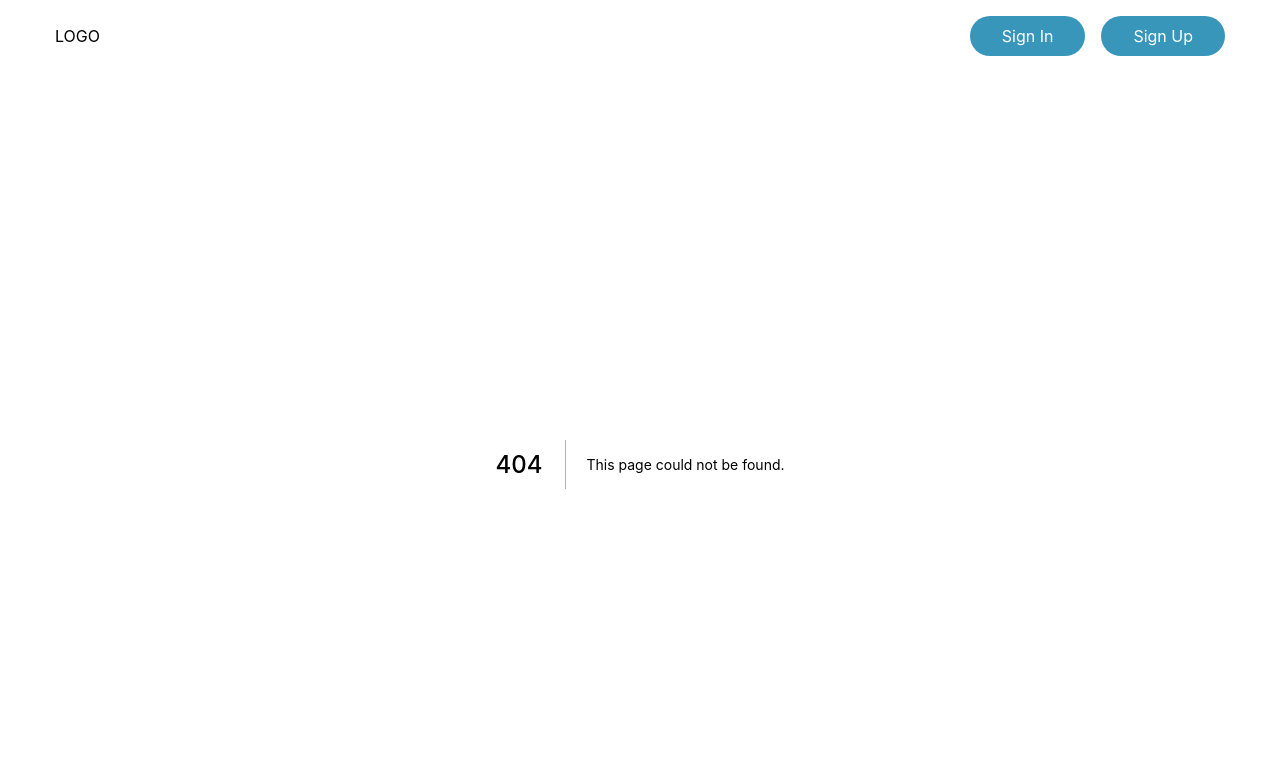
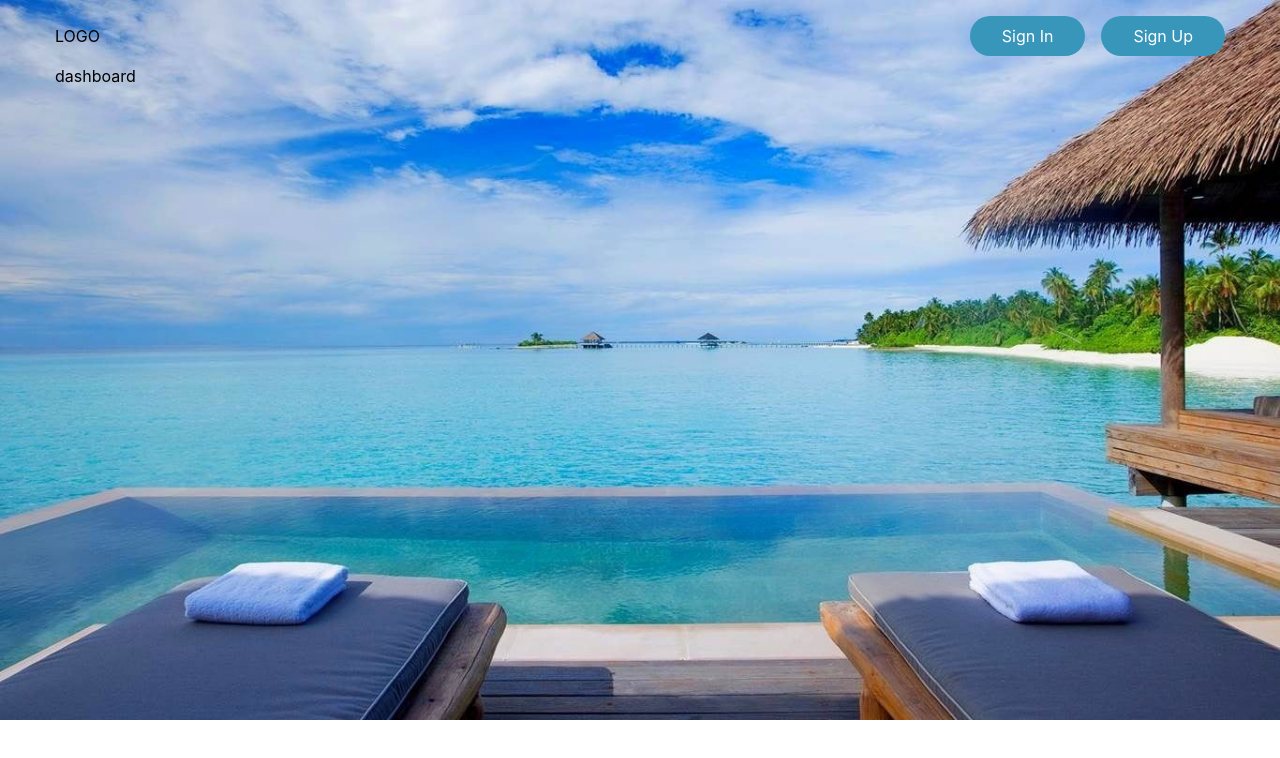
Before and after one commit to gopinathsjsu/team-project-logn, a Next.js app in the folder frontend/: page /dashboard in a window 1280 px wide. Before the commit this address had no page. Shown: the top 758 px of the page. Built offline with nearby package versions, Linux system fonts and the light colour scheme.

Commit message:
dashboard page added and config included in signup and login page

```diff
--- /dev/null
+++ b/frontend/src/config/index.js
@@ -0,0 +1,5 @@
+config = {
+    BACKEND_URL: "http://localhost:8000/"
+}
+
+export default config;
--- /dev/null
+++ b/frontend/src/pages/dashboard.js
@@ -0,0 +1,7 @@
+import React from 'react'
+
+export default function dashboard() {
+  return (
+    <div className='container'>dashboard</div>
+  )
+}
--- a/frontend/src/pages/login.js
+++ b/frontend/src/pages/login.js
@@ -1,5 +1,6 @@
 import React, { useState, useEffect } from "react";
 import Link from "next/link";
+import config from '../config'
 
 export default function Login() {
   const [email, setEmail] = useState("");
--- a/frontend/src/pages/signup.js
+++ b/frontend/src/pages/signup.js
@@ -1,6 +1,7 @@
 import React, { useState, useEffect } from "react";
 import Link from "next/link";
 import { add } from "date-fns";
+import config from '../config'
 
 export default function SignUp() {
   const [email, setEmail] = useState("");
```
